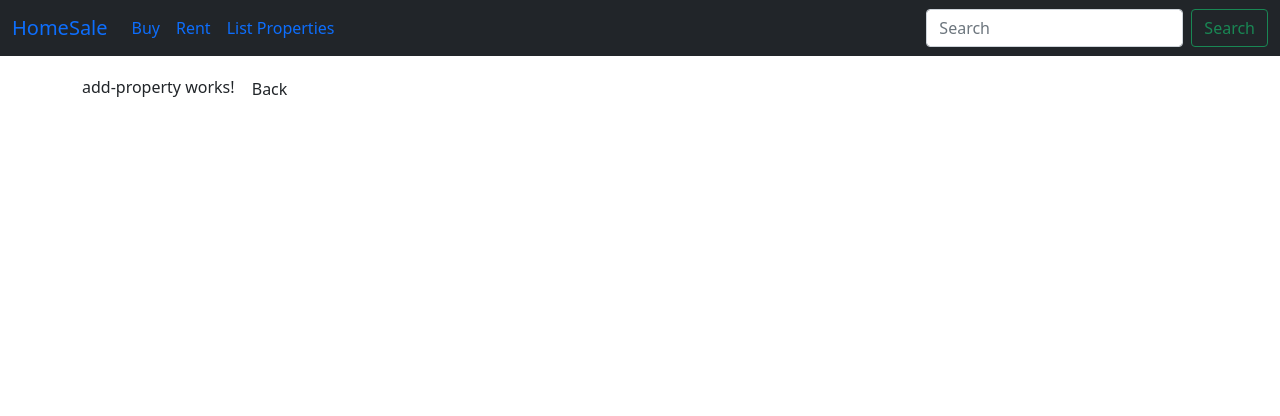
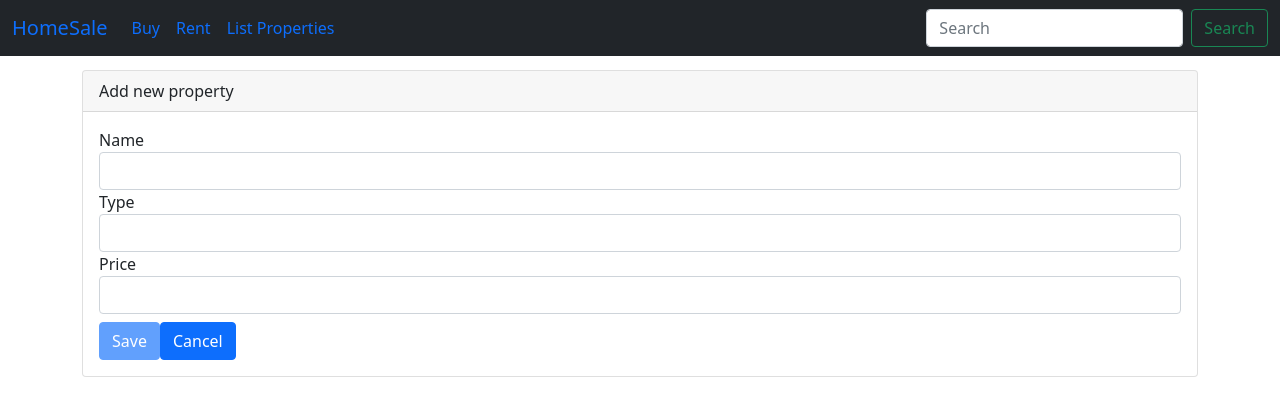
Before and after one commit to rKiselyk/HomeSale, an Angular app in the folder FE/: page /add-property in a window 1280 px wide. Shown: the top 416 px of the page. Built offline with nearby package versions, Linux system fonts and the light colour scheme.

Commit message:
add base create form

```diff
--- a/FE/src/app/app.module.ts
+++ b/FE/src/app/app.module.ts
@@ -11,6 +11,7 @@ import { HousingService } from './services/housing.service';
 import { AddPropertyComponent } from './property/add-property/add-property.component';
 import { Router, RouterModule, Routes } from '@angular/router';
 import { PropertyDetailComponent } from './property/property-detail/property-detail.component';
+import { FormsModule } from '@angular/forms';
 
 const appRoute: Routes = [
   { path: '', component: PropertyListComponent },
@@ -33,6 +34,7 @@ const appRoute: Routes = [
     BrowserModule,
     AppRoutingModule,
     HttpClientModule,
+    FormsModule,
     RouterModule.forRoot(appRoute)
   ],
   providers: [
--- a/FE/src/app/nav-bar/nav-bar.component.html
+++ b/FE/src/app/nav-bar/nav-bar.component.html
@@ -13,7 +13,7 @@
           <a class="nav-link" routerLink="/rent-property" routerLinkActive="active">Rent</a>
         </li>
         <li class="nav-item">
-          <a class="nav-link" routerLink="/" routerLinkActive="active">List Properties</a>
+          <a class="nav-link" routerLink="/add-property" routerLinkActive="active">List Properties</a>
         </li>
       </ul>
       <form class="d-flex" role="search">
--- a/FE/src/app/property/add-property/add-property.component.css
+++ b/FE/src/app/property/add-property/add-property.component.css
@@ -0,0 +1,7 @@
+.ng-invalid.ng-touched {
+  border-color: red;
+}
+
+.error-block {
+  color: red;
+}
--- a/FE/src/app/property/add-property/add-property.component.html
+++ b/FE/src/app/property/add-property/add-property.component.html
@@ -1,4 +1,31 @@
-<p>
-  add-property works!
-  <button class="btn btn-primaty" (click)="back()">Back</button>
-</p>
+<div class="card">
+  <div class="card-header">
+    Add new property
+  </div>
+
+  <div class="card-body">
+    <form (ngSubmit)="submit()" #Form="ngForm">
+      <div class="form-group col-12">
+        <label for="name">Name</label>
+        <input #propName="ngModel" type="text" class="form-control" ngModel name="Name" required minlength="5">
+        <span *ngIf="!propName.valid && propName.touched" class="error-block">
+          <span *ngIf="propName.errors.required">Please provide name</span>
+          <span *ngIf="propName.errors.minlength">Name must be at least 5 char long</span>
+        </span>
+      </div>
+      <div class="form-group col-12">
+        <label for="type">Type</label>
+        <input type="text" class="form-control" ngModel name="Type">
+      </div>
+      <div class="form-group col-12">
+        <label for="price">Price</label>
+        <input type="text" class="form-control" ngModel name="Price">
+      </div>
+
+      <div class="form-group col-12 mt-2">
+        <button type="submit" class="btn btn-primary mr-2" [disabled]="!Form.valid">Save</button>
+        <button type="reset" class="btn btn-primary" (click)="back()">Cancel</button>
+      </div>
+    </form>
+  </div>
+</div>
--- a/FE/src/app/property/add-property/add-property.component.ts
+++ b/FE/src/app/property/add-property/add-property.component.ts
@@ -1,4 +1,5 @@
-import { Component, OnInit } from '@angular/core';
+import { Component, OnInit, ViewChild } from '@angular/core';
+import { NgForm } from '@angular/forms';
 import { Router } from '@angular/router';
 
 @Component({
@@ -7,6 +8,7 @@ import { Router } from '@angular/router';
   styleUrls: ['./add-property.component.css']
 })
 export class AddPropertyComponent implements OnInit {
+  @ViewChild("Form") propertyForm: NgForm;
 
   constructor(
     private router: Router
@@ -15,6 +17,11 @@ export class AddPropertyComponent implements OnInit {
   ngOnInit() {
   }
 
+  submit() {
+    console.log(this.propertyForm);
+
+  }
+
   back() {
     this.router.navigate(["/"])
   }
--- a/FE/tsconfig.json
+++ b/FE/tsconfig.json
@@ -3,12 +3,13 @@
   "compileOnSave": false,
   "compilerOptions": {
     "strictPropertyInitialization": false,
+    "strictNullChecks": false,
     "baseUrl": "./",
     "outDir": "./dist/out-tsc",
     "forceConsistentCasingInFileNames": true,
     "strict": true,
     "noImplicitOverride": true,
-    "noPropertyAccessFromIndexSignature": true,
+    "noPropertyAccessFromIndexSignature": false,
     "noImplicitReturns": true,
     "noFallthroughCasesInSwitch": true,
     "sourceMap": true,
```
